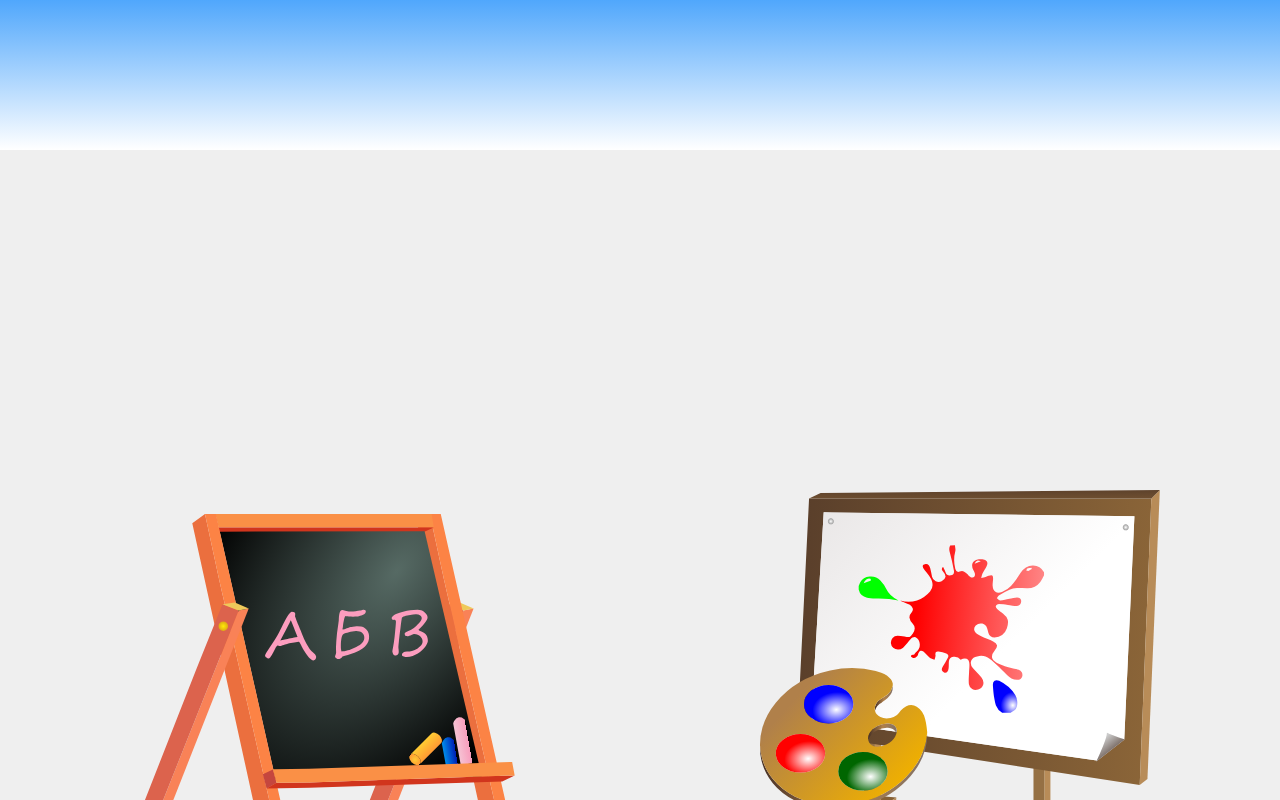
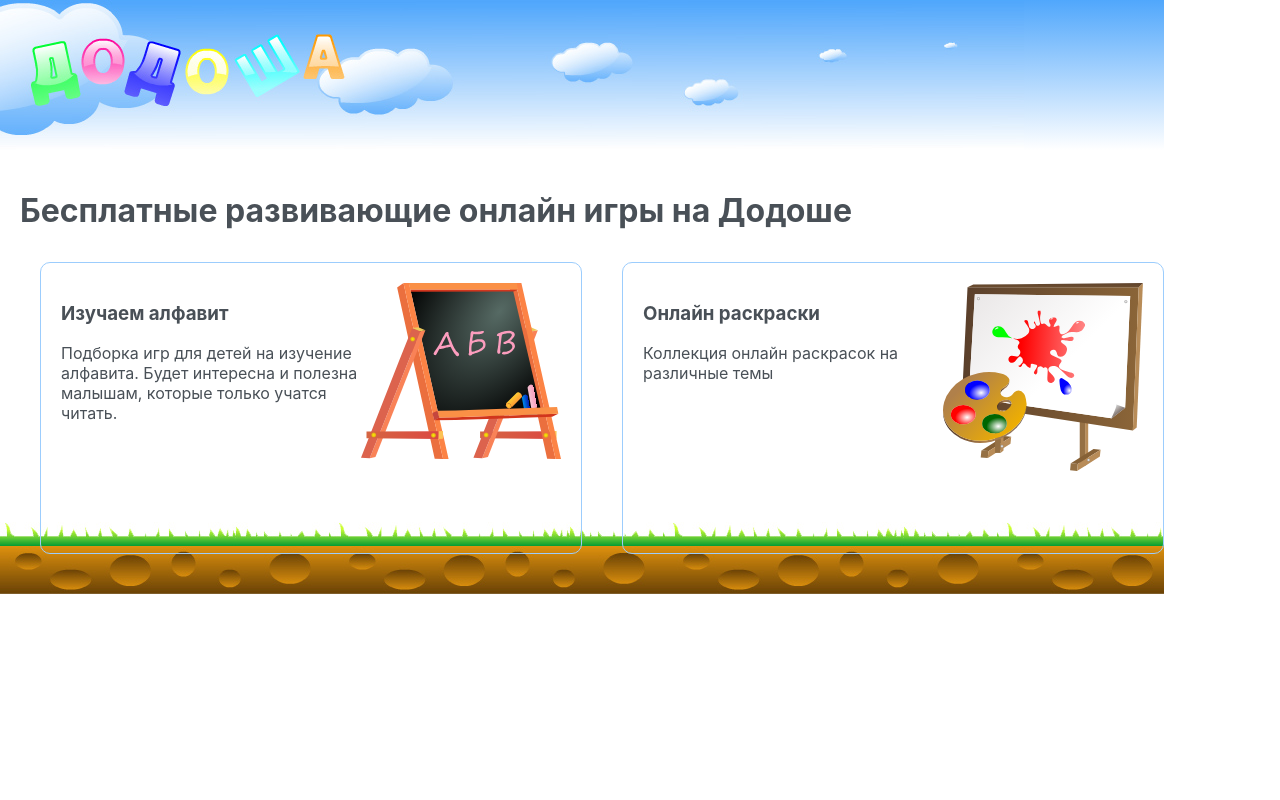
Before and after one commit to a-vetrov/dodosha-react, a React (Create React App) app: page / in a window 1280 px wide. Built offline with nearby package versions, Linux system fonts and the light colour scheme.

Commit message:
Main page refactoring

```diff
--- a/src/App.tsx
+++ b/src/App.tsx
@@ -13,6 +13,7 @@ import AlphabetPuzzle from "./games/alphabet-puzzle/AlphabetPuzzle";
 import PaintCategory from "./pages/paint/PaintCategory";
 import PaintItem from './pages/paint/PaintItem';
 import MainHeader from "./components/header/MainHeader";
+import MainFooter from "./components/footer/MainFooter";
 
 function App() {
     return (
@@ -43,6 +44,7 @@ function App() {
                         <MainPage/>
                     </Route>
                 </Switch>
+                <MainFooter />
             </Router>
         </Provider>
     );
--- /dev/null
+++ b/src/components/blue-box/BlueBox.module.css
@@ -0,0 +1,18 @@
+.container {
+    border: 1px solid #9CCDFD;
+    border-radius: 10px;
+    padding: 20px;
+    margin: 10px;
+    display: flex;
+    max-width: 500px;
+    align-items: flex-start;
+    height: 100%;
+}
+
+.image {
+    width: 200px;
+}
+
+.flex {
+    display: flex;
+}
--- /dev/null
+++ b/src/components/blue-box/BlueBox.tsx
@@ -0,0 +1,21 @@
+import React from 'react';
+
+import style from './BlueBox.module.css'
+
+type Props = {
+    title: string
+    description: string
+    image: string
+}
+
+const BlueBox: React.FC<Props> = ({title, description, image}) => (
+    <div className={style.container}>
+        <div>
+            <h3>{title}</h3>
+            <p>{description}</p>
+        </div>
+        <img src={image} className={style.image} alt={title} />
+    </div>
+)
+
+export default BlueBox;
--- /dev/null
+++ b/src/components/footer/MainFooter.module.css
@@ -0,0 +1,4 @@
+.container {
+    background: url('bottombg.jpg') repeat-x;
+    height: 72px;
+}
--- /dev/null
+++ b/src/components/footer/MainFooter.tsx
@@ -0,0 +1,10 @@
+import React from 'react';
+import style from './MainFooter.module.css'
+
+const MainFooter = () => {
+    return (
+        <footer className={style.container} />
+    );
+};
+
+export default MainFooter;
--- a/src/components/header/MainHeader.module.css
+++ b/src/components/header/MainHeader.module.css
@@ -1,6 +1,11 @@
 .header {
     height: 150px;
     background: linear-gradient(0deg, rgba(255,255,255,1) 0%, rgba(80,167,252,1) 100%);
+}
+
+.staticHeader {
+    background: url("head.jpg") no-repeat;
+    height: 100%;
 }
 
 @keyframes cloudAnimation {
--- a/src/components/header/MainHeader.tsx
+++ b/src/components/header/MainHeader.tsx
@@ -7,16 +7,18 @@ const MainHeader = () => {
 
     const ref = useRef<HTMLDivElement>(null)
 
-    useEffect(() => {
+    /*useEffect(() => {
         if (ref.current) {
             const clouds = new Clouds(ref.current)
         }
     }, [])
 
+     */
+
 
     return (
         <header className={style.header}>
-            <div ref={ref} />
+            <div ref={ref} className={style.staticHeader}/>
         </header>
     );
 };
--- a/src/index.css
+++ b/src/index.css
@@ -12,6 +12,7 @@ body {
   -webkit-font-smoothing: antialiased;
   -moz-osx-font-smoothing: grayscale;
   user-select: none;
-  background: #efefef;
+  background: #ffffff;
   box-sizing: border-box;
+  color: #495057;
 }
--- a/src/pages/main/MainPage.module.css
+++ b/src/pages/main/MainPage.module.css
@@ -1,24 +1,29 @@
 .nav {
-    height: 90vh;
     justify-content: space-around;
-    align-items: flex-end;
+    align-items: stretch;
     display: flex;
-    width: 100vw;
 }
 
 .alphabet {
-    width: 50vmin;
+    width: 200px;
 }
 
 .paint {
-    width: 50vmin;
+    width: 200px;
 }
 
 .link {
     transition: all 0.3s;
+    text-decoration: none;
+    color: #495057;
 }
 
 .link:hover {
     transform: scale(1.05);
     /*box-shadow: 0px 0px 21px 16px rgba(255, 255, 255, 0.47);*/
 }
+
+.mainFrame {
+    padding: 20px;
+    width: 100%;
+}
--- a/src/pages/main/MainPage.tsx
+++ b/src/pages/main/MainPage.tsx
@@ -1,10 +1,10 @@
 import React from 'react';
 import { Link } from "react-router-dom";
-import {NAVIGATION_URL, NO_GRAPHICS_MODE, TITLE} from "../../__data__/constants";
-import alphabet from './images/alphabet.svg';
-import paint from './images/paint.svg'
+import {TITLE} from "../../__data__/constants";
 import style from './MainPage.module.css'
 import useTitle from "../../utils/hooks/useTitle";
+import BlueBox from "../../components/blue-box/BlueBox";
+import config from "./config";
 
 
 function MainPage() {
@@ -12,14 +12,18 @@ function MainPage() {
     useTitle(TITLE.MAIN)
 
     return (
-        <nav className={style.nav}>
-            <Link to={NAVIGATION_URL.ALPHABET} className={style.link}>
-                {NO_GRAPHICS_MODE ? 'Alphabet' : <img src={alphabet} className={style.alphabet}  alt='Изучаем алфавит'/>}
-            </Link>
-            <Link to={NAVIGATION_URL.PAINT} className={style.link}>
-                {NO_GRAPHICS_MODE ? 'Paint' : <img src={paint} className={style.paint} alt='Онлайн раскраски'/>}
-            </Link>
-        </nav>
+        <div className={style.mainFrame}>
+            <h1>Бесплатные развивающие онлайн игры на Додоше</h1>
+            <nav className={style.nav}>
+                {
+                    config.map((item) => (
+                        <Link to={item.href} className={style.link} key={item.title}>
+                            <BlueBox title={item.title} description={item.description} image={item.image} />
+                        </Link>
+                    ))
+                }
+            </nav>
+        </div>
     );
 }
 
--- /dev/null
+++ b/src/pages/main/config.ts
@@ -0,0 +1,27 @@
+import alphabet from './images/alphabet.svg';
+import paint from './images/paint.svg'
+import {NAVIGATION_URL} from "../../__data__/constants";
+
+type ConfigType = {
+    title: string
+    description: string
+    image: string
+    href: string
+}
+
+const config: Array<ConfigType> = [
+    {
+        title: 'Изучаем алфавит',
+        description: 'Подборка игр для детей на изучение алфавита. Будет интересна и полезна малышам, которые только учатся читать.',
+        image: alphabet,
+        href: NAVIGATION_URL.ALPHABET
+    },
+    {
+        title: 'Онлайн раскраски',
+        description: 'Коллекция онлайн раскрасок на различные темы',
+        image: paint,
+        href: NAVIGATION_URL.PAINT
+    }
+]
+
+export default config
```
Also changed, not shown: src/components/footer/bottombg.jpg (added), src/components/header/head.jpg (added).
